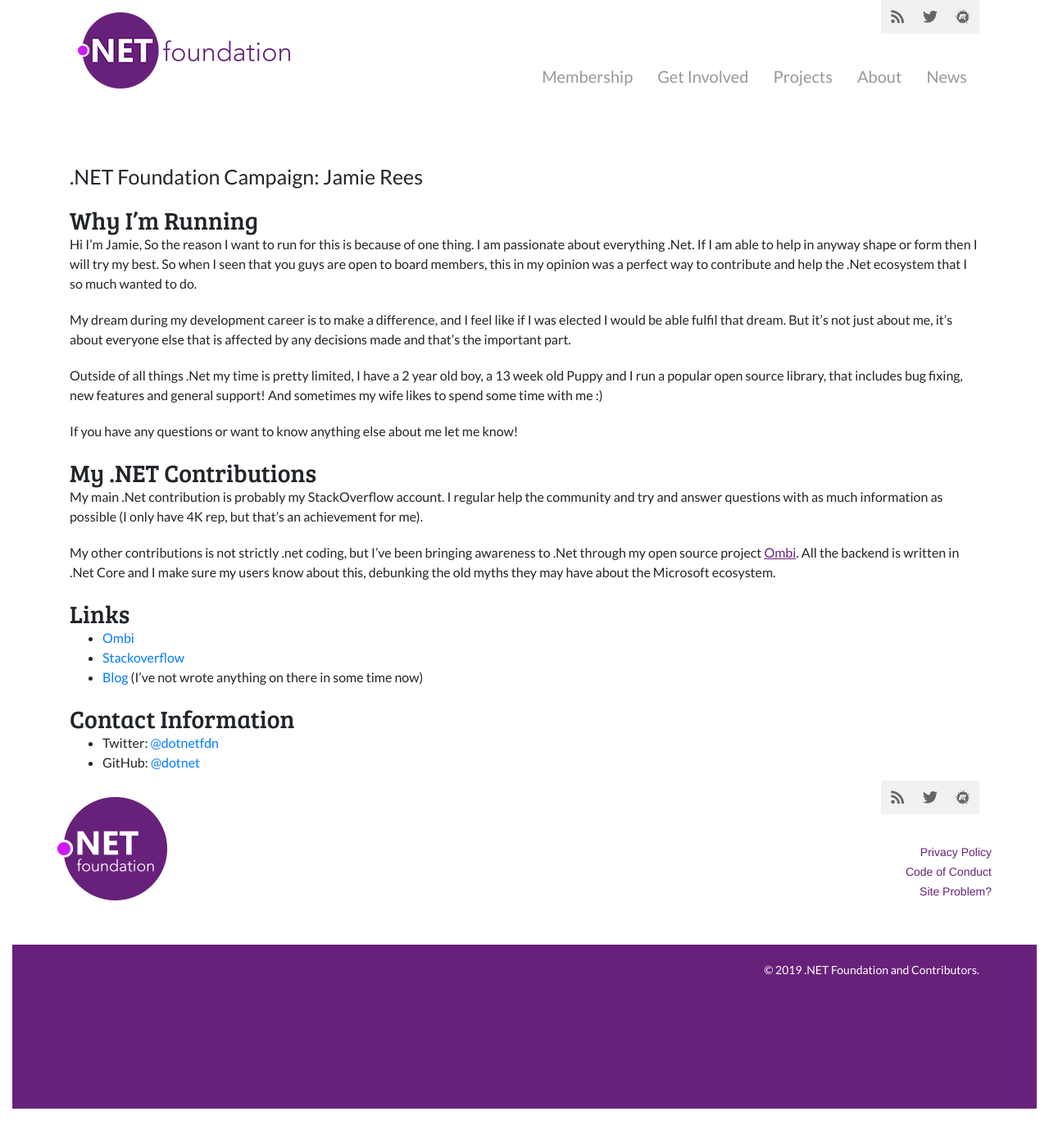
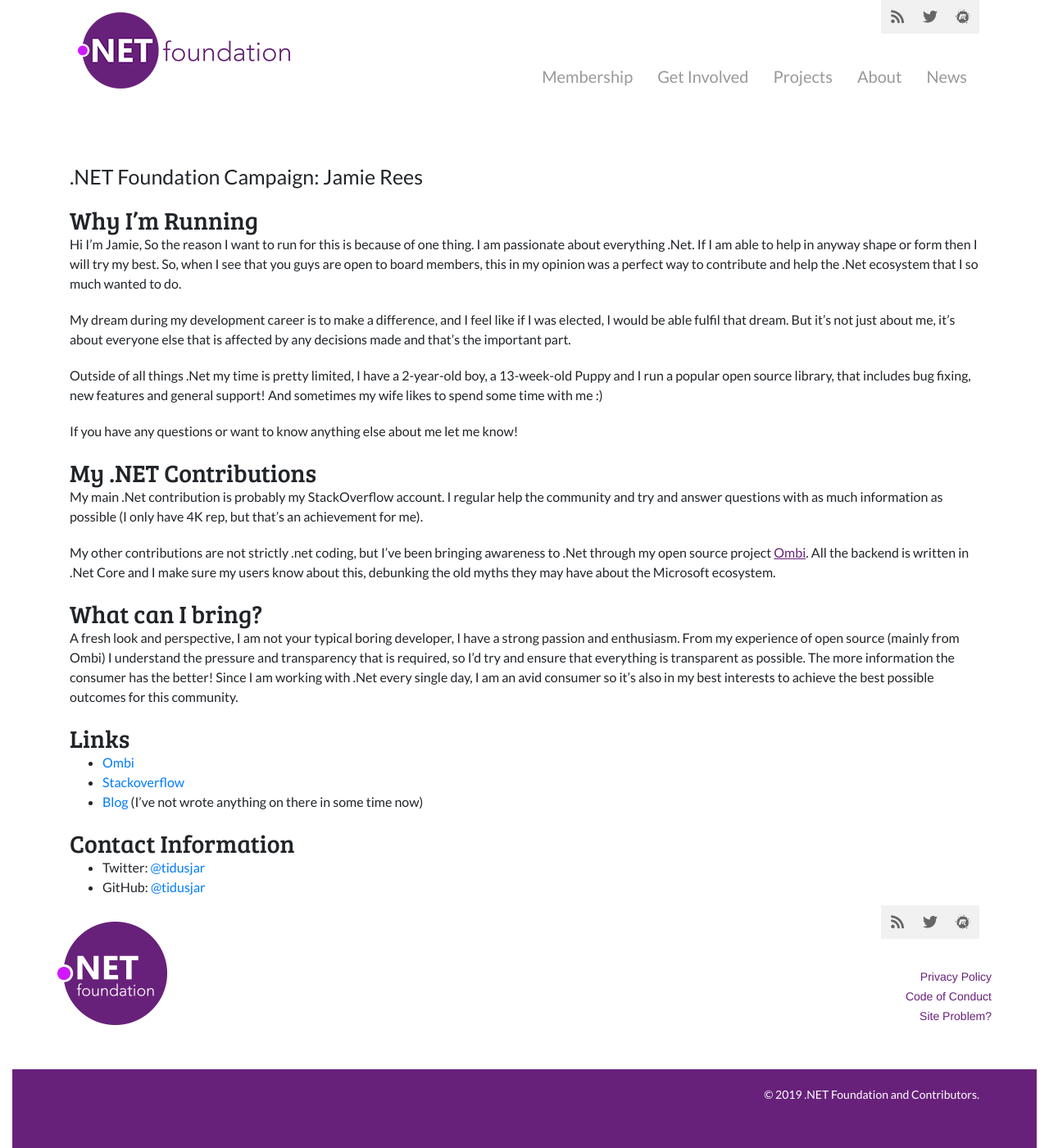
Before and after one commit to dotnet-foundation/election, a Jekyll site: the page built from _campaign-2019/jamie-rees.md, in a window 1280 px wide and 1400 px high. Shown: the whole window at 82% size. Built offline with Jekyll 4.4.1, drawn with Linux system fonts in a browser that asks for light colours; nearby versions of some CDN libraries; comment, search, counter and statistics services are not loaded.

Commit message:
Updated twitter and github handles and a slight bit more info

```diff
--- a/_campaign-2019/jamie-rees.md
+++ b/_campaign-2019/jamie-rees.md
@@ -8,18 +8,23 @@ image: https://avatars3.githubusercontent.com/u/6642220?s=400&v=4
 
 ## Why I'm Running
 Hi I'm Jamie,
-So the reason I want to run for this is because of one thing. I am passionate about everything .Net. If I am able to help in anyway shape or form then I will try my best. So when I seen that you guys are open to board members, this in my opinion was a perfect way to contribute and help the .Net ecosystem that I so much wanted to do.
+So the reason I want to run for this is because of one thing. I am passionate about everything .Net. If I am able to help in anyway shape or form then I will try my best. So, when I see that you guys are open to board members, this in my opinion was a perfect way to contribute and help the .Net ecosystem that I so much wanted to do.
 
-My dream during my development career is to make a difference, and I feel like if I was elected I would be able fulfil that dream. But it's not just about me, it's about everyone else that is affected by any decisions made and that's the important part.
+My dream during my development career is to make a difference, and I feel like if I was elected, I would be able fulfil that dream. But it's not just about me, it's about everyone else that is affected by any decisions made and that's the important part.
 
-Outside of all things .Net my time is pretty limited, I have a 2 year old boy, a 13 week old Puppy and I run a popular open source library, that includes bug fixing, new features and general support! And sometimes my wife likes to spend some time with me :)
+Outside of all things .Net my time is pretty limited, I have a 2-year-old boy, a 13-week-old Puppy and I run a popular open source library, that includes bug fixing, new features and general support! And sometimes my wife likes to spend some time with me :)
 
 If you have any questions or want to know anything else about me let me know!
 
 ## My .NET Contributions
 My main .Net contribution is probably my StackOverflow account. I regular help the community and try and answer questions with as much information as possible (I only have 4K rep, but that's an achievement for me).
 
-My other contributions is not strictly .net coding, but I've been bringing awareness to .Net through my open source project [Ombi](https://github.com/tidusjar/ombi). All the backend is written in .Net Core and I make sure my users know about this, debunking the old myths they may have about the Microsoft ecosystem.
+My other contributions are not strictly .net coding, but I've been bringing awareness to .Net through my open source project [Ombi](https://github.com/tidusjar/ombi). All the backend is written in .Net Core and I make sure my users know about this, debunking the old myths they may have about the Microsoft ecosystem.
+
+## What can I bring?
+A fresh look and perspective, I am not your typical boring developer, I have a strong passion and enthusiasm.
+From my experience of open source (mainly from Ombi) I understand the pressure and transparency that is required, so I'd try and ensure that everything is transparent as possible. The more information the consumer has the better!
+Since I am working with .Net every single day, I am an avid consumer so it's also in my best interests to achieve the best possible outcomes for this community.
 
 ## Links
 * [Ombi](https://github.com/tidusjar/ombi)
@@ -27,5 +32,5 @@ My other contributions is not strictly .net coding, but I've been bringing aware
 * [Blog](https://www.jamietech.com/) (I've not wrote anything on there in some time now)
 
 ## Contact Information
-* Twitter: [@dotnetfdn](https://twitter.com/tidusjar)
-* GitHub: [@dotnet](https://github.com/tidusjar)
+* Twitter: [@tidusjar](https://twitter.com/tidusjar)
+* GitHub: [@tidusjar](https://github.com/tidusjar)
```
